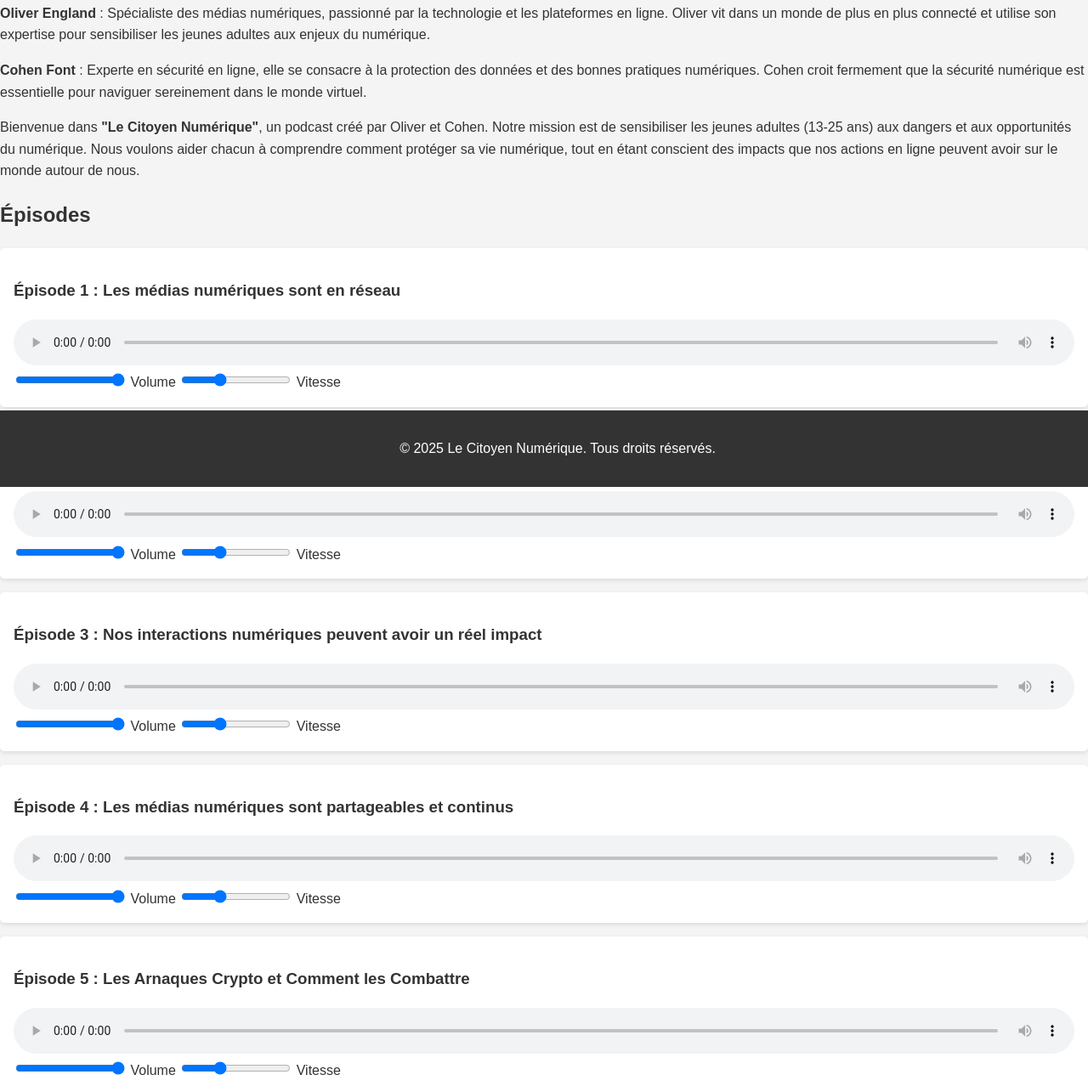
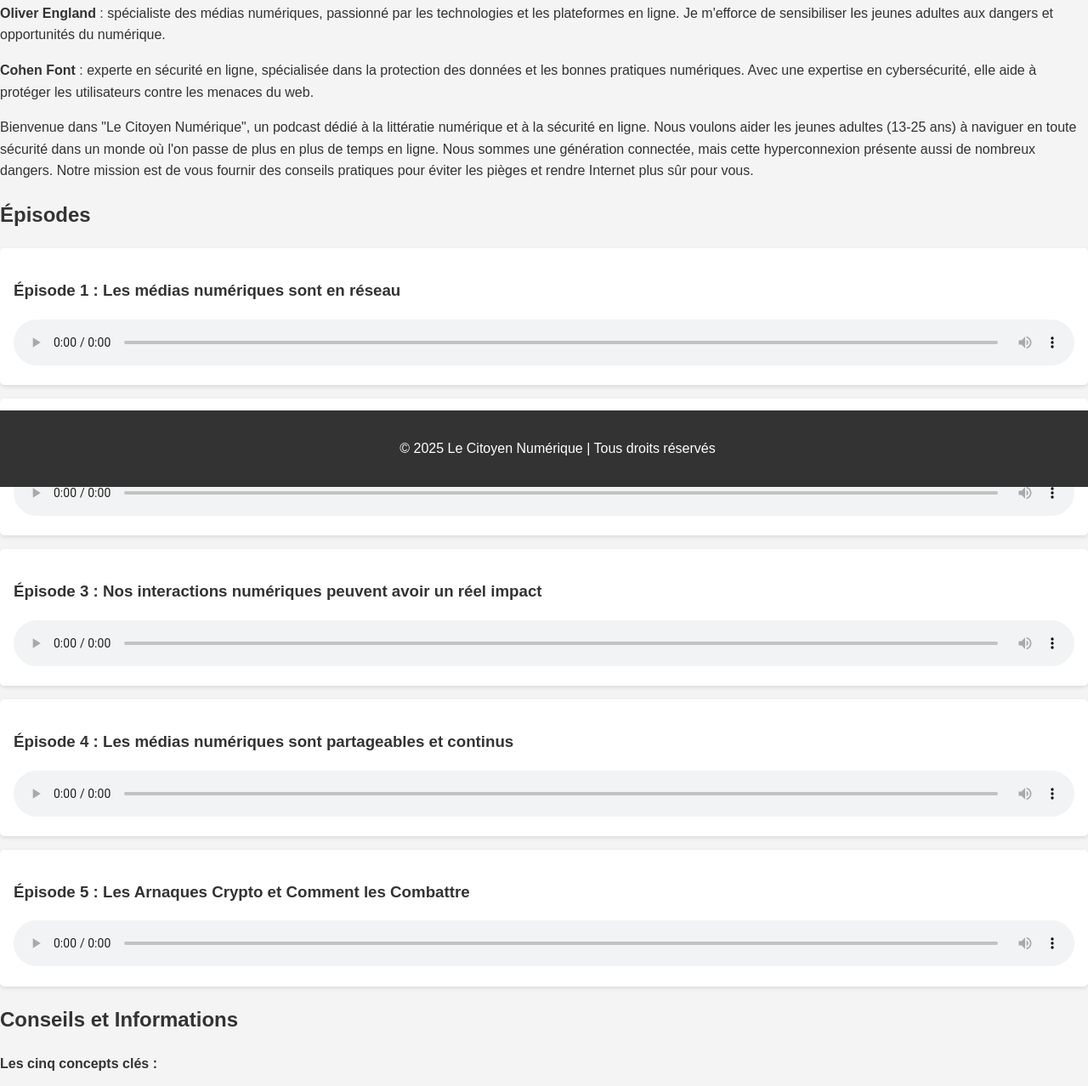
Before and after one commit to o2trappy/Le-Citoyen-Numerique, a website: page public/index.html in a window 1280 px wide. Shown: the part 227-1505 px from the top of the page at 85% size. Drawn offline with Linux system fonts and the light colour scheme.

Commit message:
Update index.html

```diff
--- a/public/index.html
+++ b/public/index.html
@@ -20,88 +20,48 @@
         <!-- About Section -->
         <section id="about" class="section">
             <h2>À propos de nous</h2>
-            <p><strong>Oliver England</strong> : Spécialiste des médias numériques, passionné par la technologie et les plateformes en ligne. Oliver vit dans un monde de plus en plus connecté et utilise son expertise pour sensibiliser les jeunes adultes aux enjeux du numérique.</p>
-            <p><strong>Cohen Font</strong> : Experte en sécurité en ligne, elle se consacre à la protection des données et des bonnes pratiques numériques. Cohen croit fermement que la sécurité numérique est essentielle pour naviguer sereinement dans le monde virtuel.</p>
-            <p>Bienvenue dans <strong>"Le Citoyen Numérique"</strong>, un podcast créé par Oliver et Cohen. Notre mission est de sensibiliser les jeunes adultes (13-25 ans) aux dangers et aux opportunités du numérique. Nous voulons aider chacun à comprendre comment protéger sa vie numérique, tout en étant conscient des impacts que nos actions en ligne peuvent avoir sur le monde autour de nous.</p>
+            <p><strong>Oliver England</strong> : spécialiste des médias numériques, passionné par les technologies et les plateformes en ligne. Je m'efforce de sensibiliser les jeunes adultes aux dangers et opportunités du numérique.</p>
+            <p><strong>Cohen Font</strong> : experte en sécurité en ligne, spécialisée dans la protection des données et les bonnes pratiques numériques. Avec une expertise en cybersécurité, elle aide à protéger les utilisateurs contre les menaces du web.</p>
+            <p>Bienvenue dans "Le Citoyen Numérique", un podcast dédié à la littératie numérique et à la sécurité en ligne. Nous voulons aider les jeunes adultes (13-25 ans) à naviguer en toute sécurité dans un monde où l'on passe de plus en plus de temps en ligne. Nous sommes une génération connectée, mais cette hyperconnexion présente aussi de nombreux dangers. Notre mission est de vous fournir des conseils pratiques pour éviter les pièges et rendre Internet plus sûr pour vous.</p>
         </section>
 
         <!-- Episodes Section -->
         <section id="listen" class="section">
             <h2>Épisodes</h2>
-
-            <!-- Episode 1 -->
             <div class="episode">
                 <h3>Épisode 1 : Les médias numériques sont en réseau</h3>
                 <audio controls>
                     <source src="episode1.mp3" type="audio/mp3">
                     Votre navigateur ne supporte pas l'élément audio.
                 </audio>
-                <div class="controls">
-                    <input type="range" id="volume1" min="0" max="1" step="0.1" value="1">
-                    <label for="volume1">Volume</label>
-                    <input type="range" id="speed1" min="0.5" max="2" step="0.1" value="1">
-                    <label for="speed1">Vitesse</label>
-                </div>
             </div>
-
-            <!-- Episode 2 -->
             <div class="episode">
                 <h3>Épisode 2 : Les médias numériques ont des auditoires imprévus</h3>
                 <audio controls>
                     <source src="episode2.mp3" type="audio/mp3">
                     Votre navigateur ne supporte pas l'élément audio.
                 </audio>
-                <div class="controls">
-                    <input type="range" id="volume2" min="0" max="1" step="0.1" value="1">
-                    <label for="volume2">Volume</label>
-                    <input type="range" id="speed2" min="0.5" max="2" step="0.1" value="1">
-                    <label for="speed2">Vitesse</label>
-                </div>
             </div>
-
-            <!-- Episode 3 -->
             <div class="episode">
                 <h3>Épisode 3 : Nos interactions numériques peuvent avoir un réel impact</h3>
                 <audio controls>
                     <source src="episode3.mp3" type="audio/mp3">
                     Votre navigateur ne supporte pas l'élément audio.
                 </audio>
-                <div class="controls">
-                    <input type="range" id="volume3" min="0" max="1" step="0.1" value="1">
-                    <label for="volume3">Volume</label>
-                    <input type="range" id="speed3" min="0.5" max="2" step="0.1" value="1">
-                    <label for="speed3">Vitesse</label>
-                </div>
             </div>
-
-            <!-- Episode 4 -->
             <div class="episode">
                 <h3>Épisode 4 : Les médias numériques sont partageables et continus</h3>
                 <audio controls>
                     <source src="episode4.mp3" type="audio/mp3">
                     Votre navigateur ne supporte pas l'élément audio.
                 </audio>
-                <div class="controls">
-                    <input type="range" id="volume4" min="0" max="1" step="0.1" value="1">
-                    <label for="volume4">Volume</label>
-                    <input type="range" id="speed4" min="0.5" max="2" step="0.1" value="1">
-                    <label for="speed4">Vitesse</label>
-                </div>
             </div>
-
-            <!-- Episode 5 -->
             <div class="episode">
                 <h3>Épisode 5 : Les Arnaques Crypto et Comment les Combattre</h3>
                 <audio controls>
                     <source src="episode5.mp3" type="audio/mp3">
                     Votre navigateur ne supporte pas l'élément audio.
                 </audio>
-                <div class="controls">
-                    <input type="range" id="volume5" min="0" max="1" step="0.1" value="1">
-                    <label for="volume5">Volume</label>
-                    <input type="range" id="speed5" min="0.5" max="2" step="0.1" value="1">
-                    <label for="speed5">Vitesse</label>
-                </div>
             </div>
         </section>
 
@@ -128,32 +88,9 @@
     </div>
 
     <footer>
-        <p>&copy; 2025 Le Citoyen Numérique. Tous droits réservés.</p>
+        <p>&copy; 2025 Le Citoyen Numérique | Tous droits réservés</p>
     </footer>
 
-    <script>
-        // Volume and Speed control
-        const controls = [
-            {volume: "volume1", speed: "speed1", audioId: 1},
-            {volume: "volume2", speed: "speed2", audioId: 2},
-            {volume: "volume3", speed: "speed3", audioId: 3},
-            {volume: "volume4", speed: "speed4", audioId: 4},
-            {volume: "volume5", speed: "speed5", audioId: 5}
-        ];
-
-        controls.forEach(control => {
-            const audio = document.querySelector(`audio:nth-of-type(${control.audioId})`);
-            const volumeControl = document.getElementById(control.volume);
-            const speedControl = document.getElementById(control.speed);
-
-            volumeControl.addEventListener('input', () => {
-                audio.volume = volumeControl.value;
-            });
-
-            speedControl.addEventListener('input', () => {
-                audio.playbackRate = speedControl.value;
-            });
-        });
-    </script>
+    <script src="script.js"></script>
 </body>
 </html>
```
